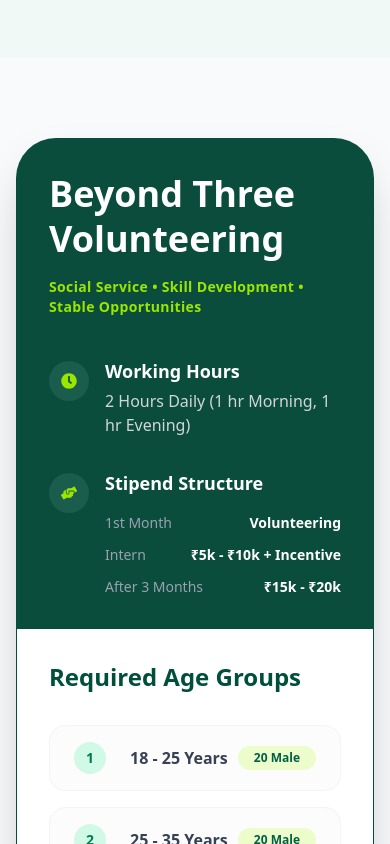
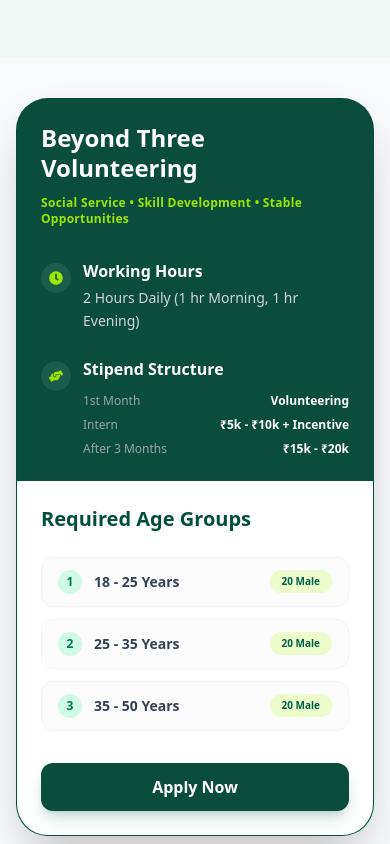
Before and after one commit to Arpan-9911/Beyond-Three, a React (Vite) app in the folder frontend/: page / in a window 390 px wide. Shown: the part 5400-6244 px from the top of the page. Built offline with nearby package versions, Linux system fonts and the light colour scheme.

Commit message:
changed volunteer

```diff
--- a/frontend/src/components/home/Volunteer.jsx
+++ b/frontend/src/components/home/Volunteer.jsx
@@ -49,44 +49,44 @@ const Volunteer = () => {
   };
 
   return (
-    <section className="py-20 bg-gray-50 px-4 md:px-16">
-      <div className="max-w-7xl mx-auto bg-[#0b4d3c] rounded-[2.5rem] overflow-hidden flex flex-col md:flex-row shadow-2xl border border-emerald-900/50">
+    <section className="py-10 md:py-20 bg-gray-50 px-4 md:px-8 lg:px-16">
+      <div className="max-w-7xl mx-auto bg-[#0b4d3c] rounded-[2rem] md:rounded-[2.5rem] overflow-hidden flex flex-col md:flex-row shadow-2xl border border-emerald-900/50">
 
         {/* Left Column */}
-        <div className="md:w-1/2 p-8 md:p-16 text-white space-y-10">
-          <div className="space-y-4">
-            <h2 className="text-4xl font-bold leading-tight">
+        <div className="md:w-[45%] lg:w-1/2 p-6 md:p-10 lg:p-16 text-white flex flex-col justify-center gap-8 md:gap-10">
+          <div className="space-y-3">
+            <h2 className="text-2xl md:text-3xl lg:text-4xl font-bold leading-tight">
               {volunteerData.left.title[lang]}
             </h2>
-            <p className="text-lime-400 font-semibold tracking-wide text-sm md:text-base">
+            <p className="text-lime-400 font-semibold tracking-wide text-xs md:text-sm lg:text-base">
               {volunteerData.left.subtitle[lang]}
             </p>
           </div>
 
-          <div className="space-y-8">
+          <div className="space-y-6 md:space-y-8">
             {/* Working Hours */}
-            <div className="flex items-start gap-4">
-              <div className="bg-[#1a5d4c] p-3 rounded-full mt-1">
-                <FaClock className="text-lime-400" />
+            <div className="flex items-start gap-3 md:gap-4">
+              <div className="bg-[#1a5d4c] p-2 md:p-3 rounded-full mt-1 shrink-0">
+                <FaClock className="text-lime-400 text-sm md:text-base" />
               </div>
               <div>
-                <h4 className="font-bold text-lg mb-1">{volunteerData.left.workingHours.label[lang]}</h4>
-                <p className="text-gray-300">{volunteerData.left.workingHours.text[lang]}</p>
+                <h4 className="font-bold text-base md:text-lg mb-1">{volunteerData.left.workingHours.label[lang]}</h4>
+                <p className="text-gray-300 text-sm md:text-base leading-relaxed">{volunteerData.left.workingHours.text[lang]}</p>
               </div>
             </div>
 
             {/* Stipend Structure */}
-            <div className="flex items-start gap-4">
-              <div className="bg-[#1a5d4c] p-3 rounded-full mt-1">
-                <FaHandsHelping className="text-lime-400" />
+            <div className="flex items-start gap-3 md:gap-4">
+              <div className="bg-[#1a5d4c] p-2 md:p-3 rounded-full mt-1 shrink-0">
+                <FaHandsHelping className="text-lime-400 text-sm md:text-base" />
               </div>
-              <div className="flex-1">
-                <h4 className="font-bold text-lg mb-4">{volunteerData.left.stipend.label[lang]}</h4>
-                <div className="space-y-3">
+              <div className="flex-1 min-w-0">
+                <h4 className="font-bold text-base md:text-lg mb-3 md:mb-4">{volunteerData.left.stipend.label[lang]}</h4>
+                <div className="space-y-2 md:space-y-3">
                   {volunteerData.left.stipend.rows.map((row, i) => (
-                    <div key={i} className="flex justify-between items-center text-sm md:text-base">
-                      <span className="text-gray-400">{row.period[lang]}</span>
-                      <span className="font-bold">{row.value[lang]}</span>
+                    <div key={i} className="flex justify-between items-center text-xs md:text-sm lg:text-base gap-4">
+                      <span className="text-gray-400 whitespace-nowrap">{row.period[lang]}</span>
+                      <span className="font-bold text-right">{row.value[lang]}</span>
                     </div>
                   ))}
                 </div>
@@ -96,34 +96,35 @@ const Volunteer = () => {
         </div>
 
         {/* Right Column */}
-        <div className="md:w-1/2 bg-white p-8 md:p-16 flex flex-col justify-center">
-          <h3 className="text-2xl font-bold text-emerald-900 mb-8">
+        <div className="md:w-[55%] lg:w-1/2 bg-white p-6 md:p-10 lg:p-16 flex flex-col justify-center">
+          <h3 className="text-xl md:text-2xl font-bold text-emerald-900 mb-6 md:mb-8">
             {volunteerData.right.title[lang]}
           </h3>
 
-          <div className="space-y-4 mb-10">
+          <div className="space-y-3 md:space-y-4 mb-8 md:mb-10">
             {volunteerData.right.ageGroups.map((group) => (
               <div
                 key={group.id}
-                className="flex items-center justify-between p-4 px-6 border border-gray-100 rounded-2xl bg-gray-50/50 group hover:bg-emerald-50 transition-colors"
+                className="flex items-center justify-between p-3 md:p-4 px-4 md:px-6 border border-gray-100 rounded-xl md:rounded-2xl bg-gray-50/50 group hover:bg-emerald-50 transition-colors gap-3"
               >
-                <div className="flex items-center gap-6">
-                  <span className="bg-emerald-100 text-emerald-700 w-8 h-8 flex items-center justify-center rounded-full font-bold text-sm">
+                <div className="flex items-center gap-3 md:gap-6 min-w-0">
+                  <span className="bg-emerald-100 text-emerald-700 w-6 h-6 md:w-8 md:h-8 flex items-center justify-center rounded-full font-bold text-xs md:text-sm shrink-0">
                     {group.id}
                   </span>
-                  <span className="font-bold text-gray-700 md:text-lg">
+                  <span className="font-bold text-gray-700 text-sm md:text-base lg:text-lg truncate">
                     {lang === 'hi' ? group.hi_range : group.range}
                   </span>
                 </div>
-                <span className="bg-lime-100 text-emerald-800 px-4 py-1 rounded-full text-xs font-bold">
+                <span className="bg-lime-100 text-emerald-800 px-3 py-1 rounded-full text-[10px] md:text-xs font-bold whitespace-nowrap shrink-0">
                   {lang === 'hi' ? group.hi_badge : group.badge}
                 </span>
               </div>
             ))}
           </div>
 
-          <button className="bg-[#0b4d3c] text-white py-4 rounded-2xl font-bold text-lg hover:bg-[#073529] transition-all transform active:scale-95 shadow-lg shadow-emerald-900/20">
-            {volunteerData.right.button[lang]}
+          <button className="bg-[#0b4d3c] text-white py-3 md:py-4 rounded-xl md:rounded-2xl font-bold text-base md:text-lg hover:bg-[#073529] transition-all transform active:scale-95 shadow-lg shadow-emerald-900/20 w-full group overflow-hidden relative">
+            <span className="relative z-10">{volunteerData.right.button[lang]}</span>
+            <div className="absolute inset-0 bg-white/5 opacity-0 group-hover:opacity-100 transition-opacity" />
           </button>
         </div>
       </div>
```
